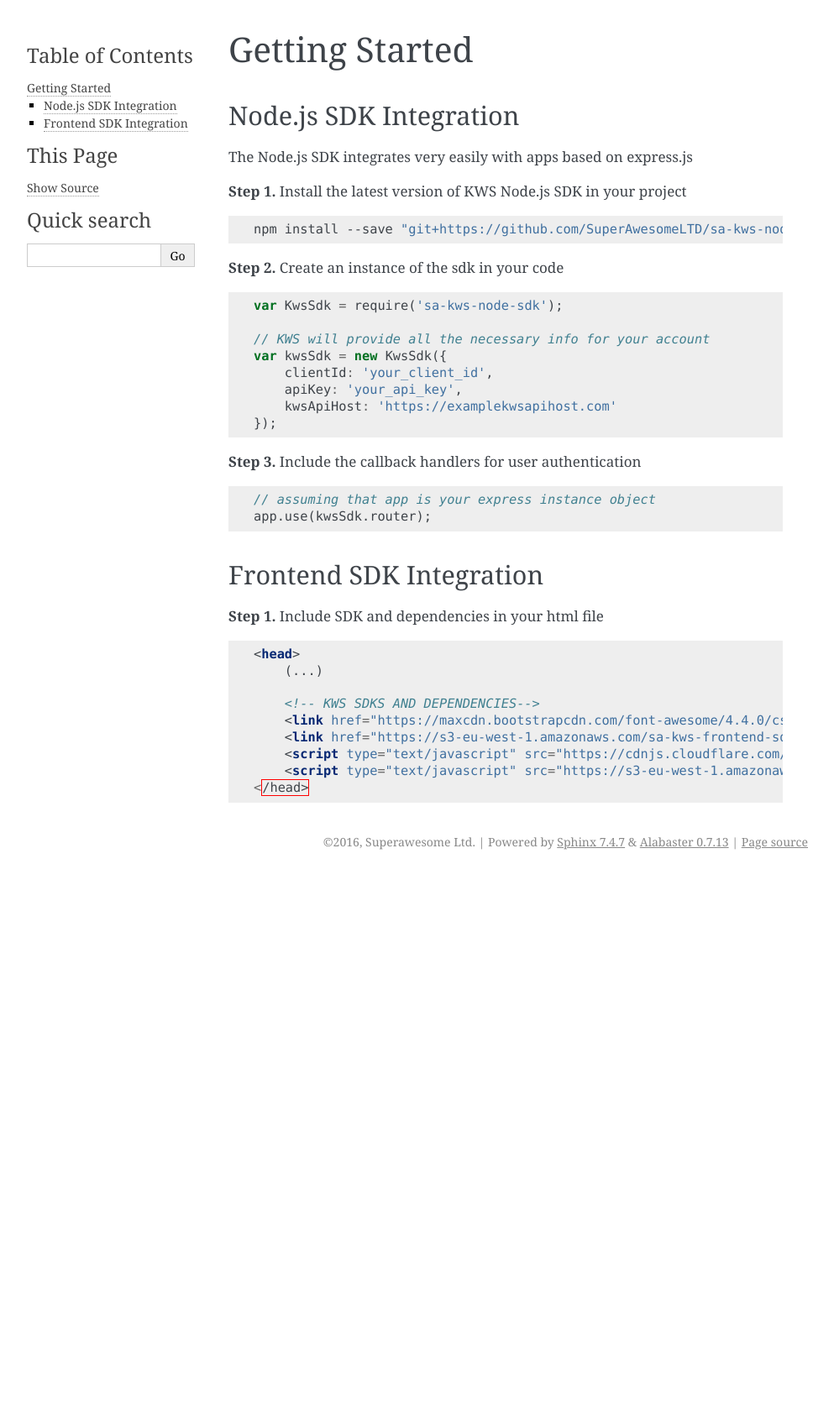
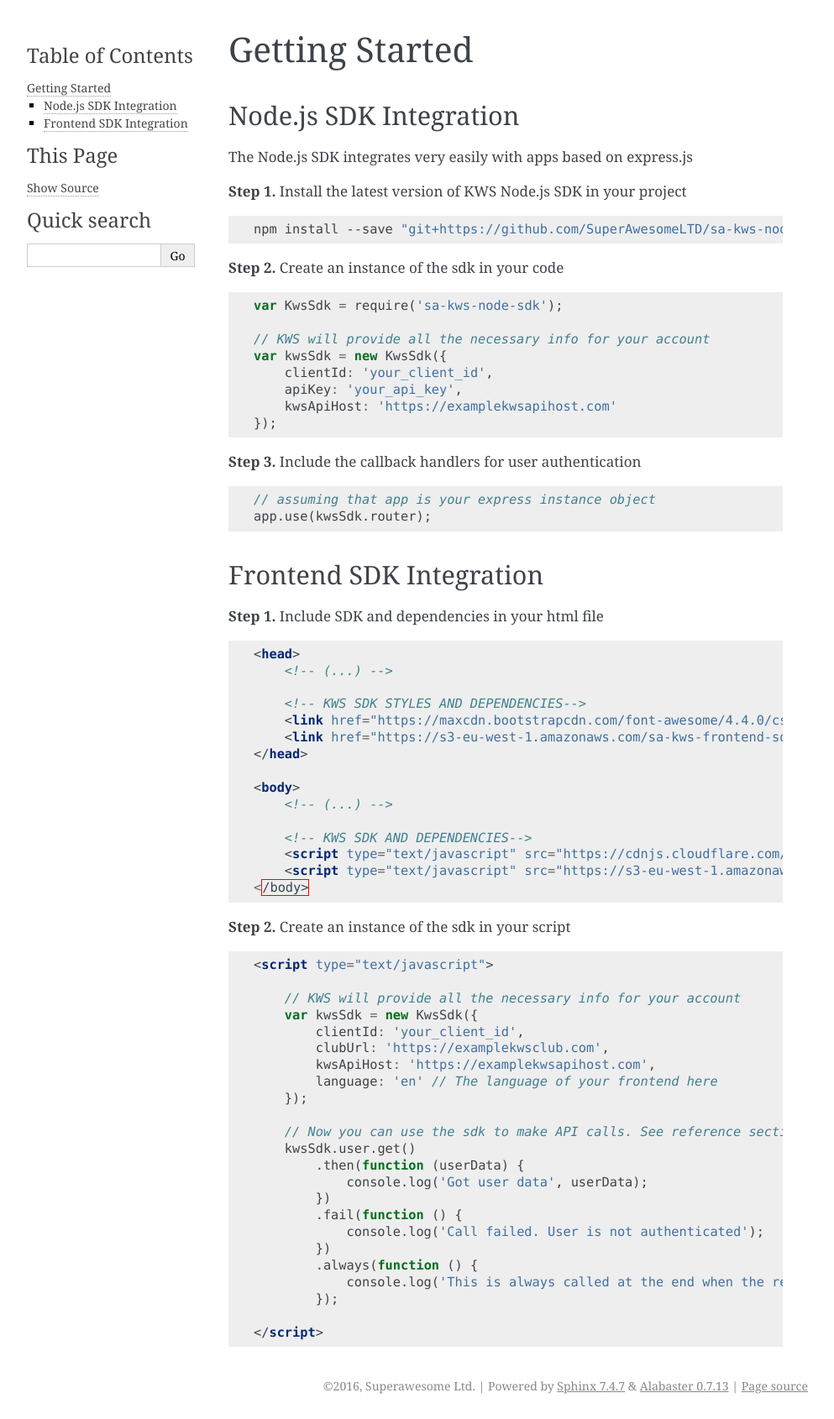
Before and after one commit to sophiehart/sa-kws-docs, a Sphinx documentation site: the page built from source/04-getting-started.rst, in a window 1280 px wide. Shown: the whole page at 84% size, without its empty margins (148-1141 px from the left). Built offline with Sphinx 7.4.7, drawn with Linux system fonts in a browser that asks for light colours; before the commit the page ends 1042 px from its top, so only the background shows below that.

Commit message:
Added documentation

```diff
--- a/source/02-sdks-summary.rst
+++ b/source/03-sdks-summary.rst
@@ -4,11 +4,7 @@ SDKs Summary
 There are mainly two sdks that allow to integrate your app with KWS.
 
 1. **Frontend SDK**: This SDK will help you interact with KWS from your frontend, allowing tasks like the following:
-    * Forwarding unauthenticated users to the single sign-on web (a.k.a. "the Club").
-
-    .. figure:: img/club.png
-
-        (The Club is a single sign-on page specially designed for Kids safety and compliance)
+    * Forwarding unauthenticated users to the single sign-on web (the Club).
 
     * Make requests to KWS like getting the user's profile and points, triggering events that award points to users, getting leaderboards, etc.
 
--- a/source/03-getting-started.rst
+++ b/source/04-getting-started.rst
@@ -40,11 +40,45 @@ Frontend SDK Integration
 .. code-block:: html
 
     <head>
-        (...)
+        <!-- (...) -->
 
-        <!-- KWS SDKS AND DEPENDENCIES-->
+        <!-- KWS SDK STYLES AND DEPENDENCIES-->
         <link href="https://maxcdn.bootstrapcdn.com/font-awesome/4.4.0/css/font-awesome.min.css" rel="stylesheet" type="text/css">
         <link href="https://s3-eu-west-1.amazonaws.com/sa-kws-frontend-sdk/v1.0.0/sa-kws-frontend-sdk-1.0.0.min.css" rel="stylesheet" type="text/css">
+    </head>
+
+    <body>
+        <!-- (...) -->
+
+        <!-- KWS SDK AND DEPENDENCIES-->
         <script type="text/javascript" src="https://cdnjs.cloudflare.com/ajax/libs/jquery/2.2.0/jquery.min.js"></script>
         <script type="text/javascript" src="https://s3-eu-west-1.amazonaws.com/sa-kws-frontend-sdk/v1.0.0/sa-kws-frontend-sdk-1.0.0.min.js">
-    </head>
+    </body>
+
+**Step 2.** Create an instance of the sdk in your script
+
+.. code-block:: html
+
+    <script type="text/javascript">
+
+        // KWS will provide all the necessary info for your account
+        var kwsSdk = new KwsSdk({
+            clientId: 'your_client_id',
+            clubUrl: 'https://examplekwsclub.com',
+            kwsApiHost: 'https://examplekwsapihost.com',
+            language: 'en' // The language of your frontend here
+        });
+
+        // Now you can use the sdk to make API calls. See reference section
+        kwsSdk.user.get()
+            .then(function (userData) {
+                console.log('Got user data', userData);
+            })
+            .fail(function () {
+                console.log('Call failed. User is not authenticated');
+            })
+            .always(function () {
+                console.log('This is always called at the end when the response is received');
+            });
+
+    </script>
--- a/source/04-reference.rst
+++ /dev/null
@@ -1,2 +0,0 @@
-Reference
-==========
```
Also changed, not shown: source/02-how-it-works.rst (added, +16 -0 lines), source/05-reference.rst (added, +191 -0 lines), source/index.rst (+4 -3 lines), source/img/parent-portal.png (added).
